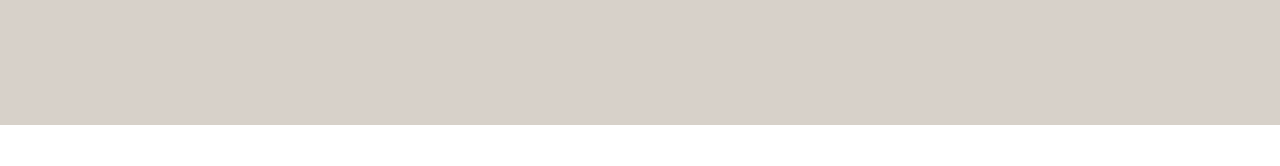
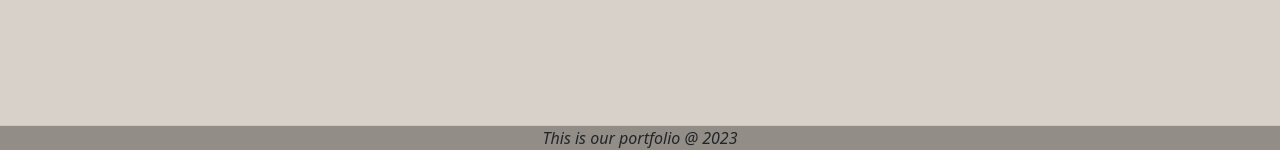
Before and after one commit to wachirasenior0/MicroverseTrialDenisRicardo, a plain HTML site: page index.html in a window 1280 px wide. Shown: the part 2210-2376 px from the top of the page. Before the commit the page ends 2335 px from the top, so only its background shows below. Drawn offline with nearby package versions, Linux system fonts and the light colour scheme.

Commit message:
updated commit

```diff
--- a/index.html
+++ b/index.html
@@ -179,7 +179,10 @@
       >
     </div>
   </section>
-
+<hr></hr>
+<footer class="footer">
+  <p> This is our portfolio @ 2023 </p>
+</footer>
 
 
 
--- a/mycss.css
+++ b/mycss.css
@@ -56,5 +56,12 @@ a{
     font-size: large;
     padding-top: 10%;
     padding-bottom: 10%;
+    margin-bottom: 0;
 
 }
+.footer{
+    background-color: #928d86;
+}
+hr{
+    margin: 0;
+}
```
